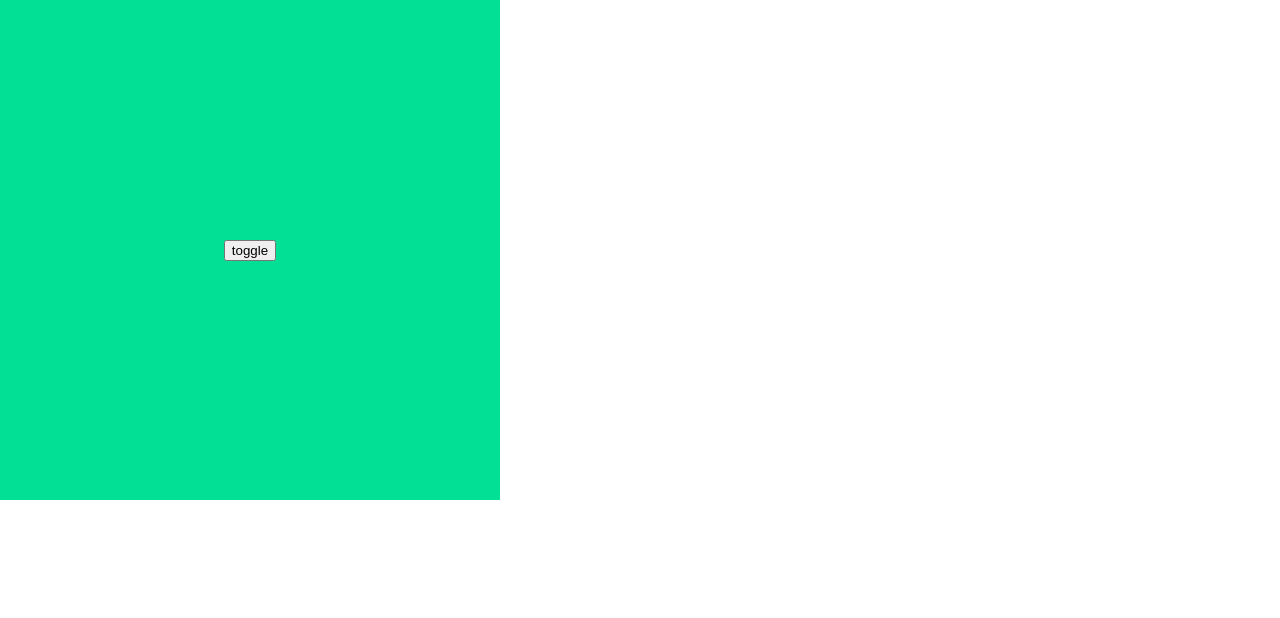
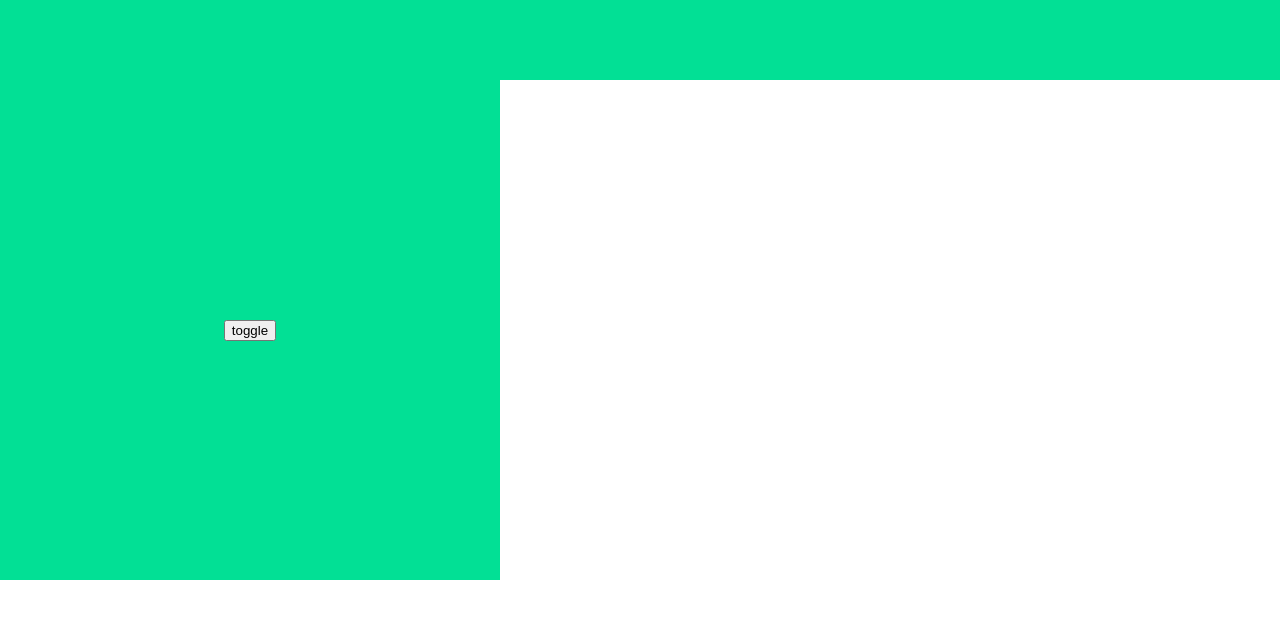
Before and after one commit to jiaqiwang969/GraphGDB, a React (Create React App) app: page / in a window 1280 px wide. Shown: the top 618 px of the page. Built offline with nearby package versions, Linux system fonts and the light colour scheme.

Commit message:
import: navbar into Home

```diff
--- a/src/components/Home/Home.tsx
+++ b/src/components/Home/Home.tsx
@@ -1,9 +1,10 @@
 import React, {ReactElement} from 'react';
+import Navbar from '../Navbar/Navbar';
 
 const Home: React.FC<{}> = (): ReactElement => {
   return (
     <div>
-      <div></div>
+      <Navbar></Navbar>
     </div>
   );
 };
--- a/src/components/Navbar/Navbar.tsx
+++ b/src/components/Navbar/Navbar.tsx
@@ -1,10 +1,11 @@
 import React, {ReactElement} from 'react';
+import Container from './Container';
 
 const Navbar: React.FC = (): ReactElement => {
   return (
-    <div>
+    <Container>
       <div></div>
-    </div>
+    </Container>
   );
 };
 
```
